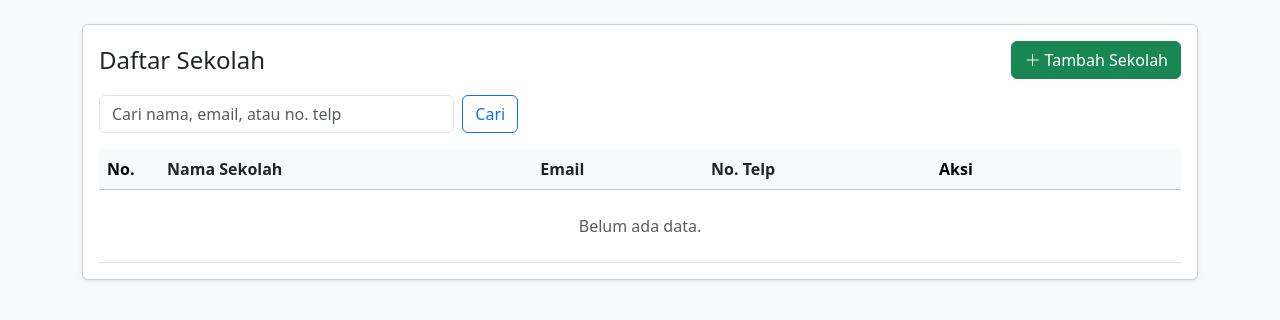
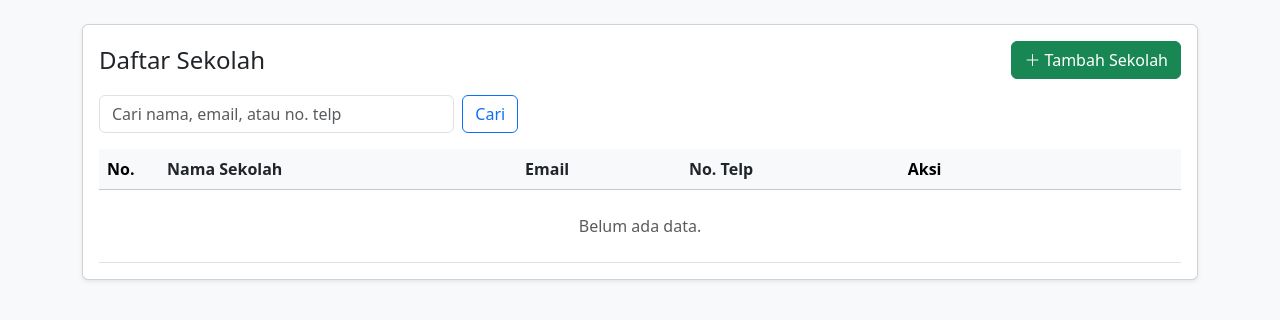
Before and after one commit to bluerum16/Project-Perpustakaan, a CodeIgniter 4 app: the page made by app/Views/sekolah/index.php in a window 1280 px wide. Shown: the top 320 px of the page. Run offline with PHP 8.4 and a stand-in for CodeIgniter, Linux system fonts and the light colour scheme; the template is opened without the code that fills it, so the values that code supplies are empty; some libraries are stand-ins or nearby versions.

Commit message:
Fixing lebar tombol aksi
Fixing lebar tombol aksi

```diff
--- a/app/Views/sekolah/index.php
+++ b/app/Views/sekolah/index.php
@@ -106,7 +106,7 @@
                 </a>
               </th>
 
-              <th style="width:250px">Aksi</th>
+              <th style="width:26%">Aksi</th>
             </tr>
           </thead>
           <tbody>
```
